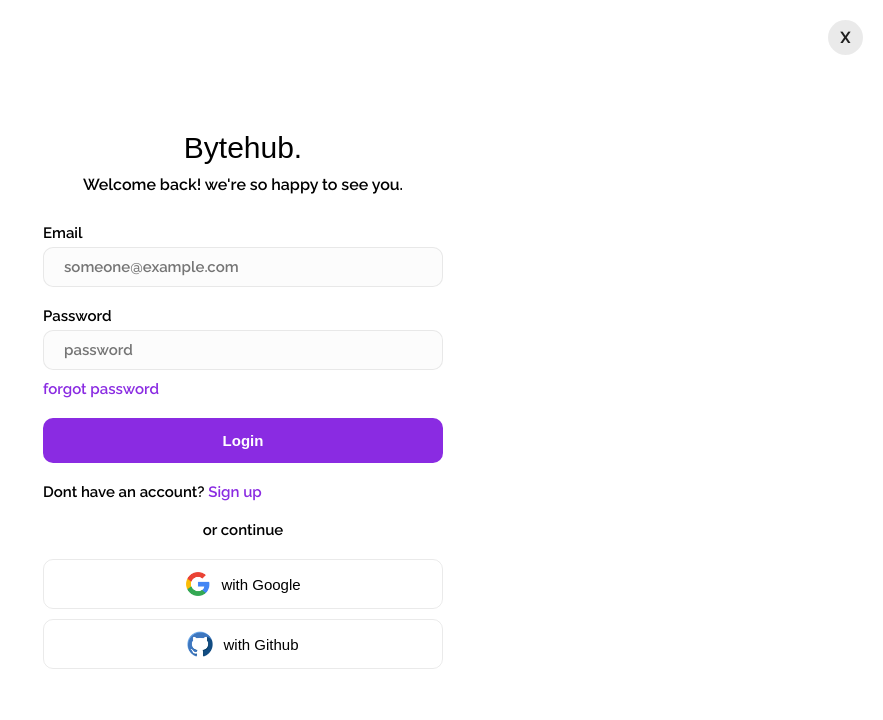
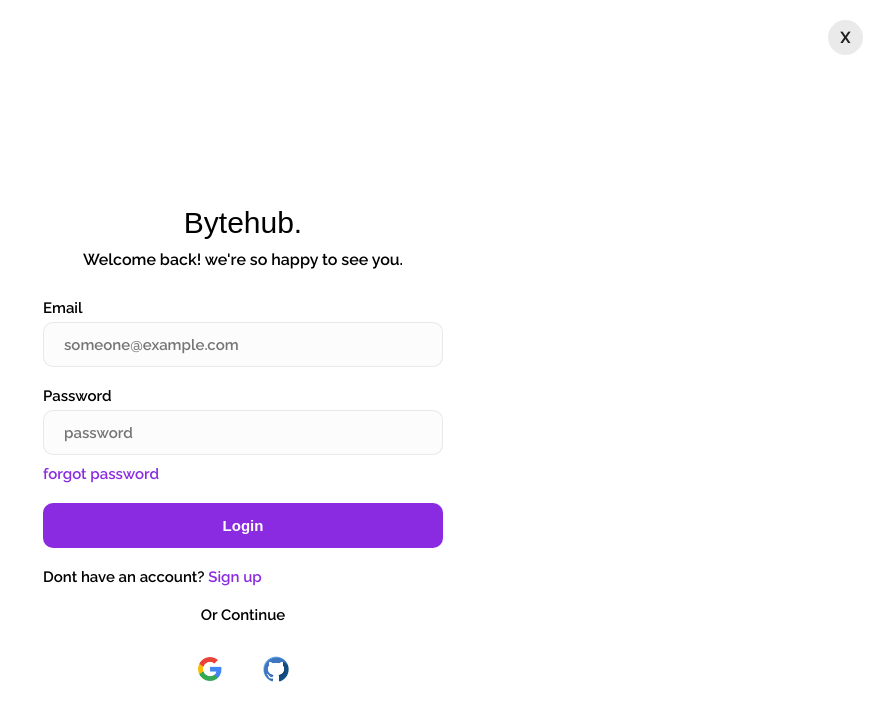
Before and after one commit to kevindermot99/bytehub, a React (Vite) app in the folder client/: page /login in a window 1280 px wide. Shown: the top 720 px of the page, without its empty margins (397-1280 px from the left). Built offline with nearby package versions, Linux system fonts and the light colour scheme; a web font is replaced by a local one.

Commit message:
oaths btns updated

```diff
--- a/client/src/index.css
+++ b/client/src/index.css
@@ -805,20 +805,18 @@ body{
 }
 
 .auth-page{
-  /* background-color: cadetblue; */
+  background-color: cadetblue;
   display: flex;
   justify-content: center;
   align-items: center;
   margin: auto;
-  height: 100vh;
+  min-height: 100vh;
 }
 
 .ap-card{
   width: 100%;
   height: 100%;
   display: flex;
-  box-shadow: 0px 0px 20px -5px #cfcfcf59;
-  border-radius: 30px;
 }
 
 .apc-left{
@@ -839,10 +837,8 @@ body{
 
 .apc-right{
   width: 100%;
-  height: 100%;
+  min-height: 100vh;
   background-color: #fff;
-  border-bottom-left-radius: 20px;
-  border-top-left-radius: 20px;
   display: flex;
   flex-direction: column;
   justify-content: center;
@@ -872,6 +868,7 @@ body{
   font-weight: 300;
   font-size: 30px;
   display: flex;
+  margin-top: 100px;
 }
 
 .apc-right h3{
@@ -909,6 +906,7 @@ body{
   margin-top: 5px;
   color: var(--main-color);
   text-decoration: none;
+  width: fit-content;
 }
 
 .apc-right form label a:hover{
@@ -923,7 +921,7 @@ form input[type="password"]{
   outline: none;
   background-color: #f0f0f038;
   border: 1px solid var(--border-lines-50);
-  height: 40px;
+  height: 45px;
   padding: 0 20px;
   transition: .2s;
   border-radius: 10px;
@@ -996,6 +994,7 @@ form.submitting .name{
 
 .oaths-p{
   padding: 10px;
+  text-transform: capitalize;
 }
 
 .oaths{
@@ -1004,17 +1003,17 @@ form.submitting .name{
   margin: 0 auto;
   display: flex;
   justify-content: center;
-  flex-direction: column;
+  align-items: flex-start;
   gap: 10px;
 }
 
 .oaths button{
-  width: 100%;
+  width: fit-content;
   height: 50px;
   font-size: 14px;
   border: none;
   outline: none;
-  padding: 0 30px;
+  padding: 0 15px;
   font-size: 15px;
   border-radius: 10px;
   color: #000;
@@ -1026,12 +1025,11 @@ form.submitting .name{
   cursor: pointer;
   text-decoration: none;
   transition: .2s;
-  border: 1px solid var(--border-lines-50);
+  /* border: 1px solid var(--border-lines-50); */
   background-color: transparent;
 }
 
 .oaths button:hover{
-  opacity: .8;
   background-color: var(--border-lines-50);
 }
 
--- a/client/src/pages/Login.jsx
+++ b/client/src/pages/Login.jsx
@@ -84,8 +84,8 @@ function Login() {
             </form>
             <p className='oaths-p'>or continue</p>
             <div className='oaths'>
-              <button><img src={google} />with Google</button>
-              <button><img src={github} />with Github</button>
+              <button><img src={google} /></button>
+              <button><img src={github} /></button>
             </div>
             <Link className='close' to="/">X</Link>
           </div>
```
